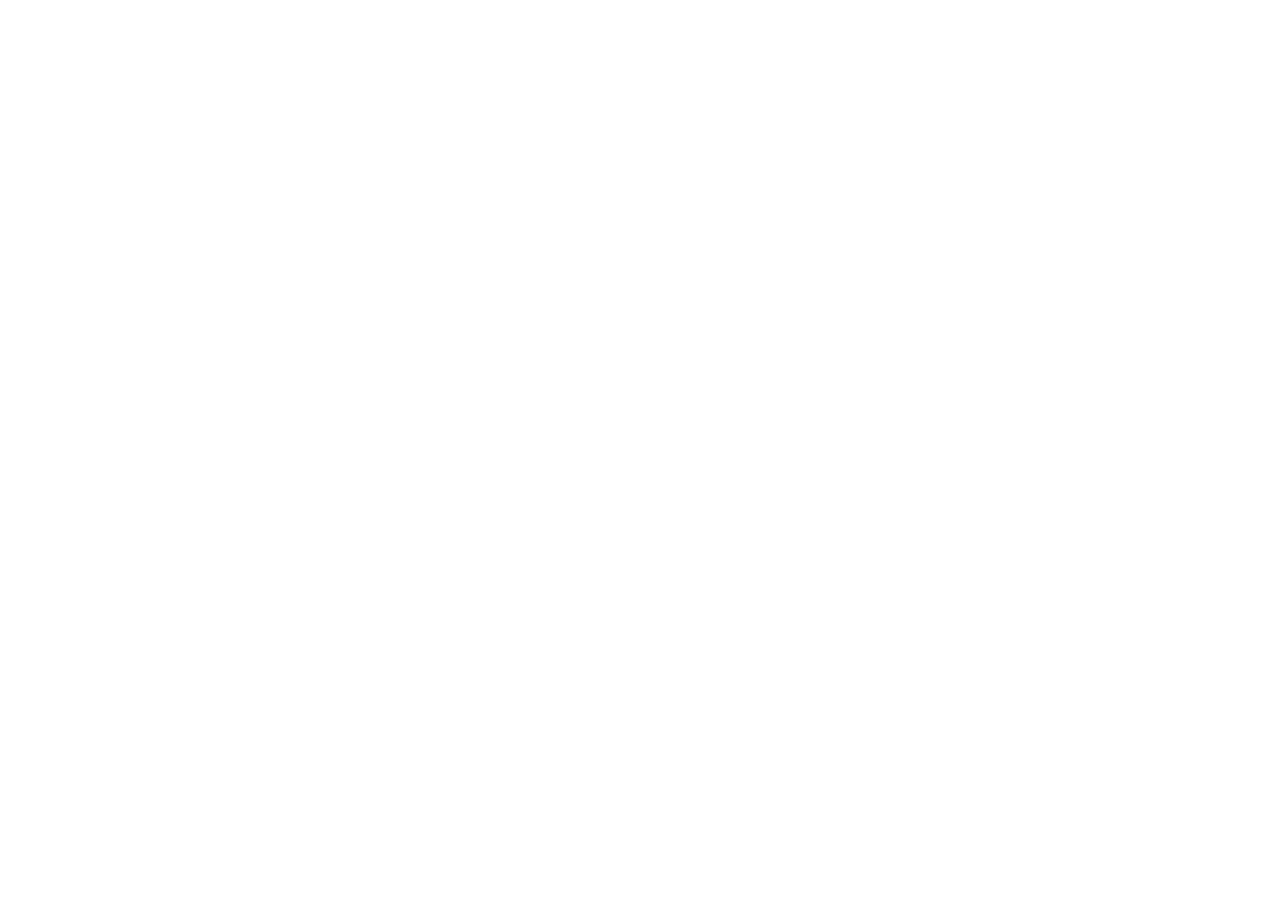
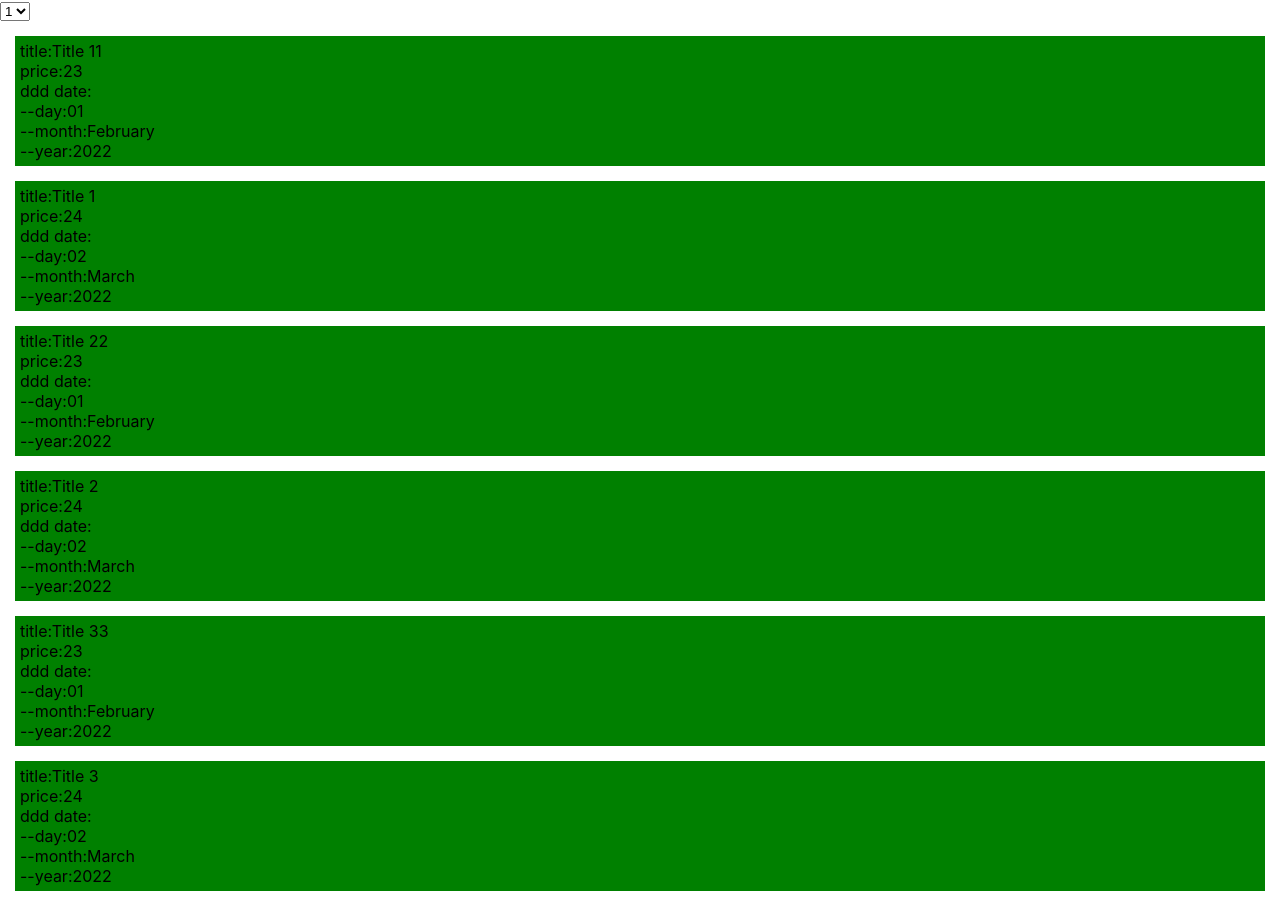
Before and after one commit to TohidEq/learning-react-maximilian-cours, a React (Create React App) app in the folder 04-state-eevents/04-051-to-061/list-app/: page /select in a window 1280 px wide. Before the commit this address had no page. Before the commit the page ends 800 px from the top, so only its background shows below. Built offline with nearby package versions, Linux system fonts and the light colour scheme.

Commit message:
04-051-to-061 061-design select section

```diff
--- a/04-state-eevents/04-051-to-061/list-app/src/App.js
+++ b/04-state-eevents/04-051-to-061/list-app/src/App.js
@@ -1,12 +1,14 @@
-
 import { BrowserRouter as Router, Routes, Route } from "react-router-dom";
 import ShowCards from "./components/ShowCards/ShowCards";
+import Selecting from "./components/Select/Selecting";
+
 function App() {
   return (
     <Router>
       <div className="App">
         <Routes>
           <Route path="/" element={<ShowCards />} />
+          <Route path="/select" element={<Selecting />} />
         </Routes>
       </div>
     </Router>
--- /dev/null
+++ b/04-state-eevents/04-051-to-061/list-app/src/components/Select/SelectType.js
@@ -0,0 +1,16 @@
+const SelectType = () => {
+  const dropDownChangeHandler = (event) => {
+    console.log(event.target.value);
+  };
+  return (
+    <>
+      <select name="idk-name" id="nothing-bro" onChange={dropDownChangeHandler}>
+        <option value="1">1</option>
+        <option value="2">2</option>
+        <option value="3">3</option>
+      </select>
+    </>
+  );
+};
+
+export default SelectType;
--- /dev/null
+++ b/04-state-eevents/04-051-to-061/list-app/src/components/Select/Selecting.js
@@ -0,0 +1,13 @@
+import ShowCards from "./ShowCards";
+import SelectType from "./SelectType";
+const Selecting = () => {
+
+  return (
+    <>
+      <SelectType />
+      <ShowCards />
+    </>
+  );
+};
+
+export default Selecting;
--- /dev/null
+++ b/04-state-eevents/04-051-to-061/list-app/src/components/Select/ShowCards.js
@@ -0,0 +1,16 @@
+import useCards from "../ShowCards/useCards";
+import Card from "../Card/Card";
+
+const ShowCards = () => {
+  const { data: cards } = useCards();
+
+  const myElement = cards.map((card) => {
+    const { title, price, date } = card;
+
+    return <Card date={date} price={price} title={title} />;
+  });
+
+    return <>{myElement}</>;
+};
+
+export default ShowCards;
--- a/04-state-eevents/04-051-to-061/list-app/src/components/ShowCards/useCards.js
+++ b/04-state-eevents/04-051-to-061/list-app/src/components/ShowCards/useCards.js
@@ -3,14 +3,40 @@
 const useCards = (props) => {
   let defaultCards = [
     {
-      title: "Title 1",
+      title: "Title 11",
       price: 23,
       date: new Date(2022, 1, 1),
+      type:1
+    },
+    {
+      title: "Title 1",
+      price: 24,
+      date: new Date(2022, 2, 2),
+      type:1
+    },
+    {
+      title: "Title 22",
+      price: 23,
+      date: new Date(2022, 1, 1),
+      type:2
     },
     {
       title: "Title 2",
       price: 24,
       date: new Date(2022, 2, 2),
+      type:2
+    },
+    {
+      title: "Title 33",
+      price: 23,
+      date: new Date(2022, 1, 1),
+      type:3
+    },
+    {
+      title: "Title 3",
+      price: 24,
+      date: new Date(2022, 2, 2),
+      type:3
     },
   ];
   const [data, setData] = useState(
```
